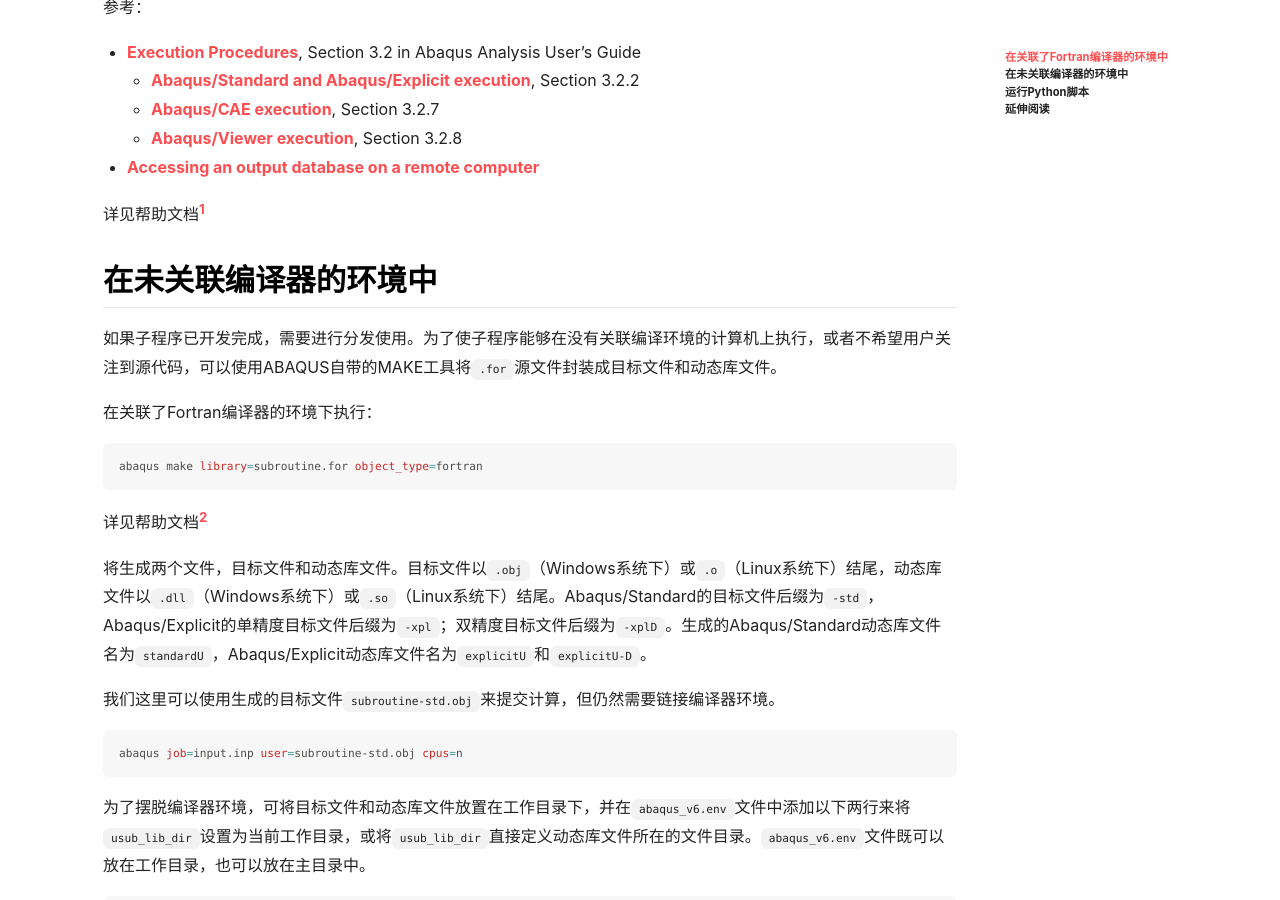
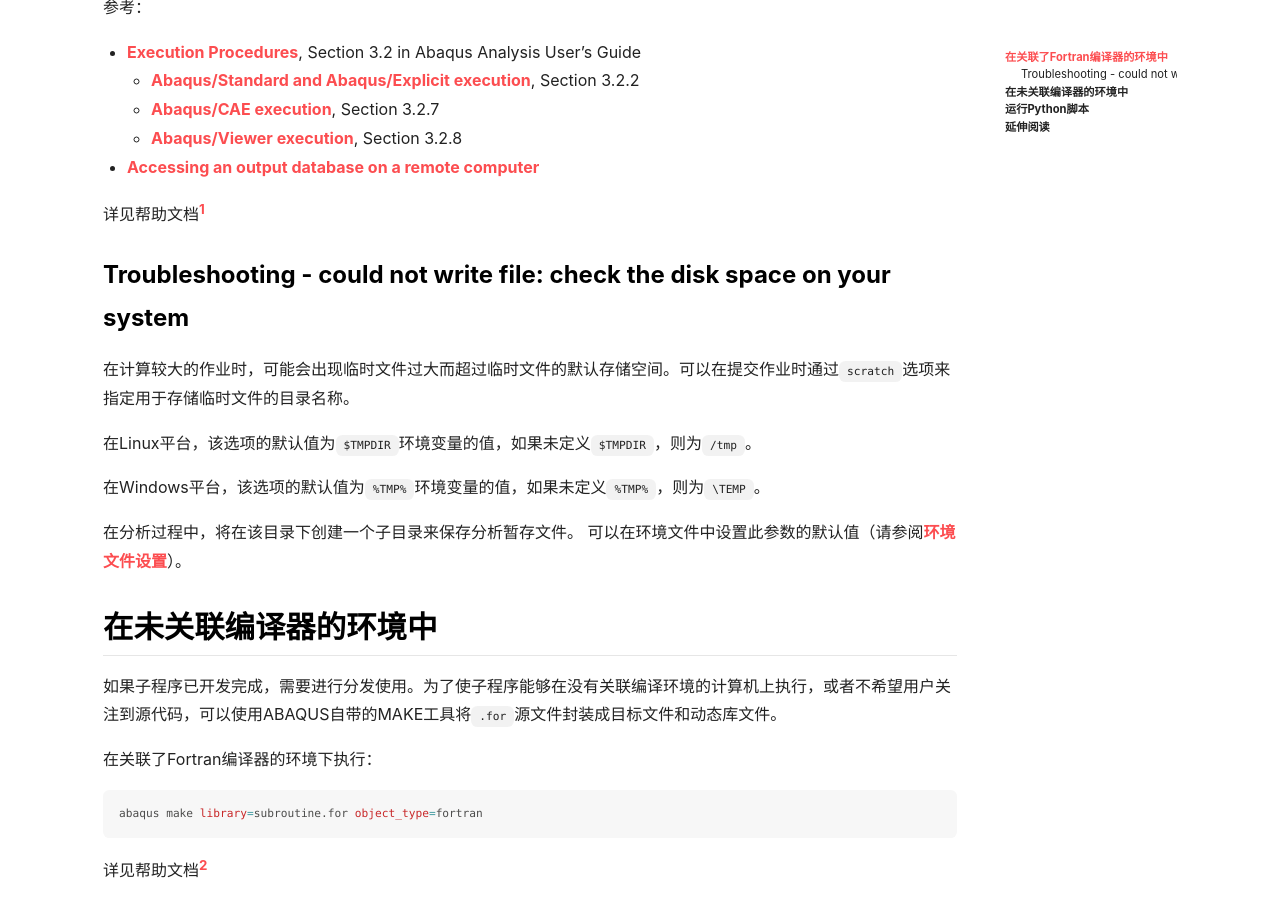
Before and after one commit to lyk6756/lyk6756.github.io, a Jekyll site: the page built from _posts/2020-08-01-ABAQUS_obj.md, in a window 1280 px wide and 900 px high, scrolled down 1513 px. Built offline with Jekyll 4.4.1, drawn with Linux system fonts in a browser that asks for light colours; nearby versions of some CDN libraries; comment, search, counter and statistics services are not loaded.

Commit message:
Update 2020-08-01-ABAQUS_obj.md

```diff
--- a/_posts/2020-08-01-ABAQUS_obj.md
+++ b/_posts/2020-08-01-ABAQUS_obj.md
@@ -49,6 +49,16 @@
 * [Accessing an output database on a remote computer](https://abaqus-docs.mit.edu/2017/English/SIMACAECAERefMap/simacae-m-DbsNetworkodb-sb.htm)
 
 详见帮助文档[^1]
+
+### Troubleshooting - could not write file: check the disk space on your system
+
+在计算较大的作业时，可能会出现临时文件过大而超过临时文件的默认存储空间。可以在提交作业时通过`scratch`选项来指定用于存储临时文件的目录名称。
+
+在Linux平台，该选项的默认值为`$TMPDIR`环境变量的值，如果未定义`$TMPDIR`，则为`/tmp`。
+
+在Windows平台，该选项的默认值为`%TMP%`环境变量的值，如果未定义`%TMP%`，则为`\TEMP`。
+
+在分析过程中，将在该目录下创建一个子目录来保存分析暂存文件。 可以在环境文件中设置此参数的默认值（请参阅[环境文件设置](https://abaqus-docs.mit.edu/2017/English/SIMACAEEXCRefMap/simaexc-c-envfile.htm)）。
 
 ## 在未关联编译器的环境中
 
```
